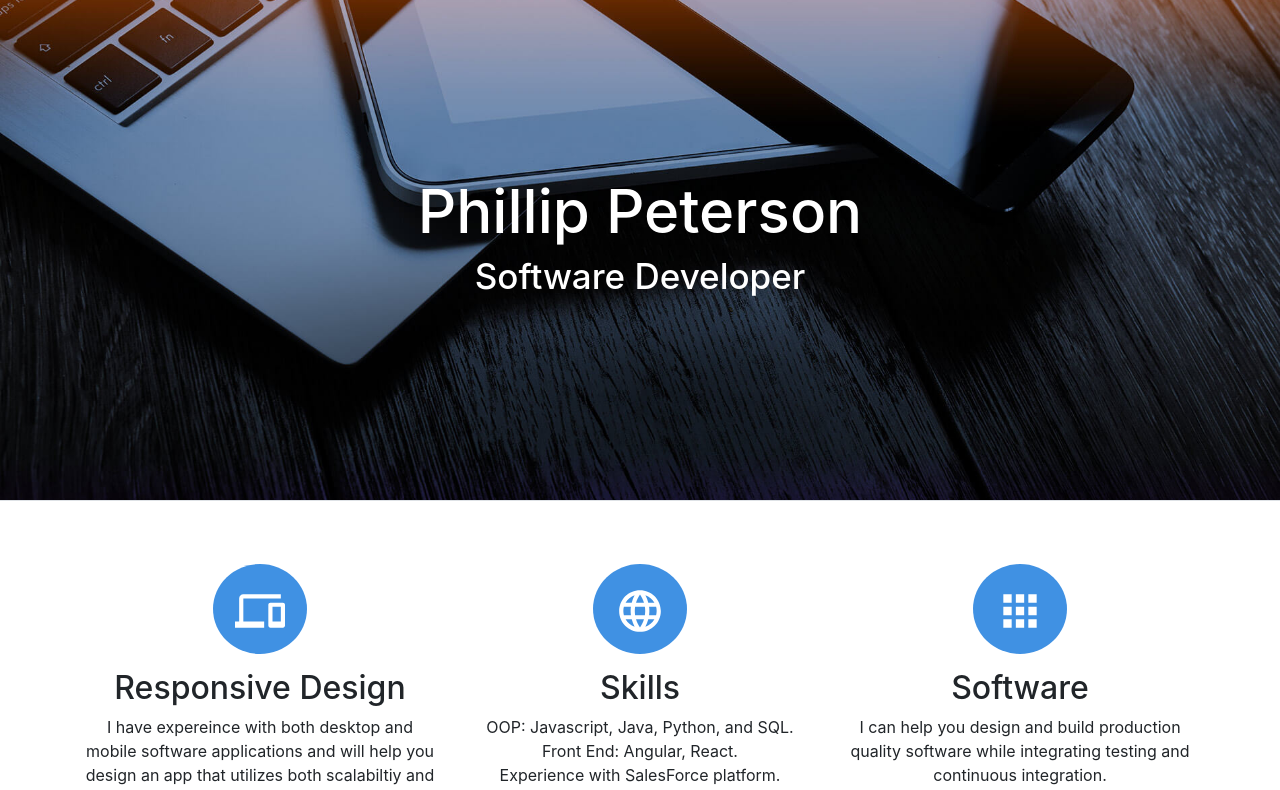
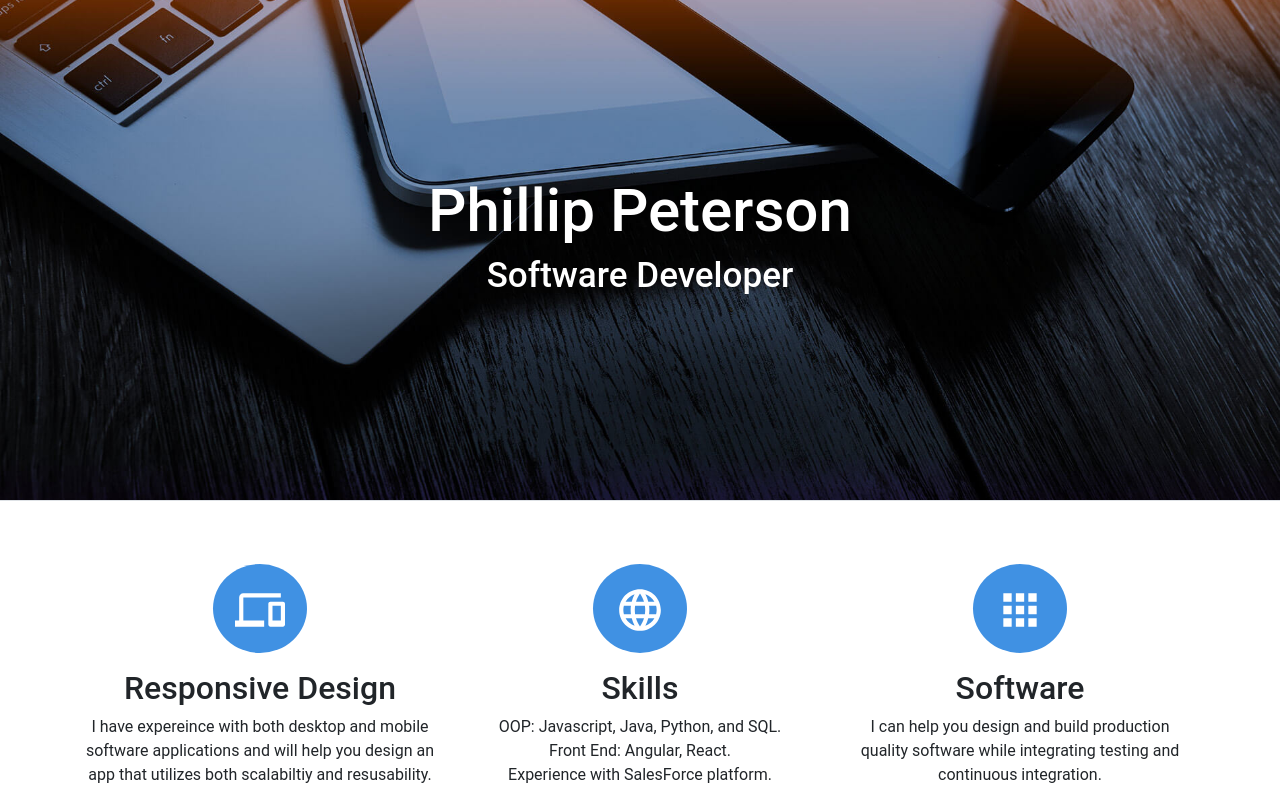
Before and after one commit to PhillipPeterson/phillpeterson.com, a React (Create React App) app: page / in a window 1280 px wide. Shown: the top 790 px of the page. Built offline with nearby package versions, Linux system fonts and the light colour scheme.

Commit message:
Changed font to Roboto

```diff
--- a/src/index.css
+++ b/src/index.css
@@ -4,9 +4,7 @@
   margin: 0;
   padding: 0;
   overflow-x: hidden;
-  font-family: -apple-system, BlinkMacSystemFont, "Segoe UI", "Roboto", "Oxygen",
-    "Ubuntu", "Cantarell", "Fira Sans", "Droid Sans", "Helvetica Neue",
-    sans-serif;
+  font-family: 'Roboto', sans-serif;
   -webkit-font-smoothing: antialiased;
   -moz-osx-font-smoothing: grayscale;
 }
```
